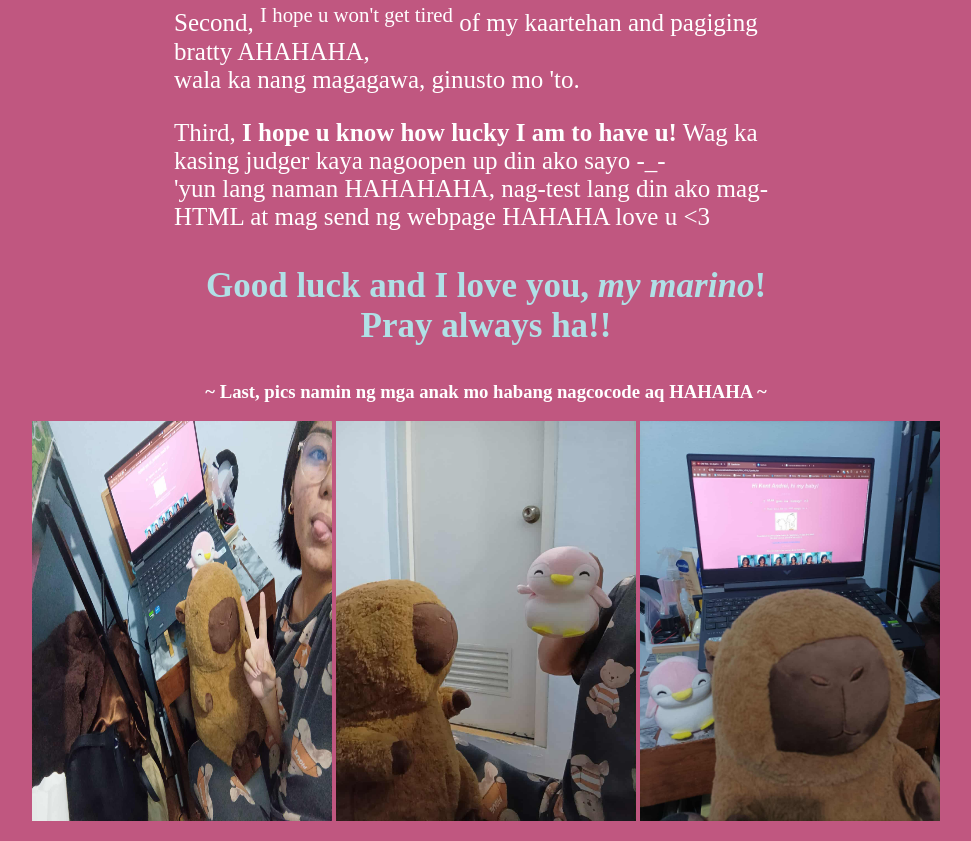
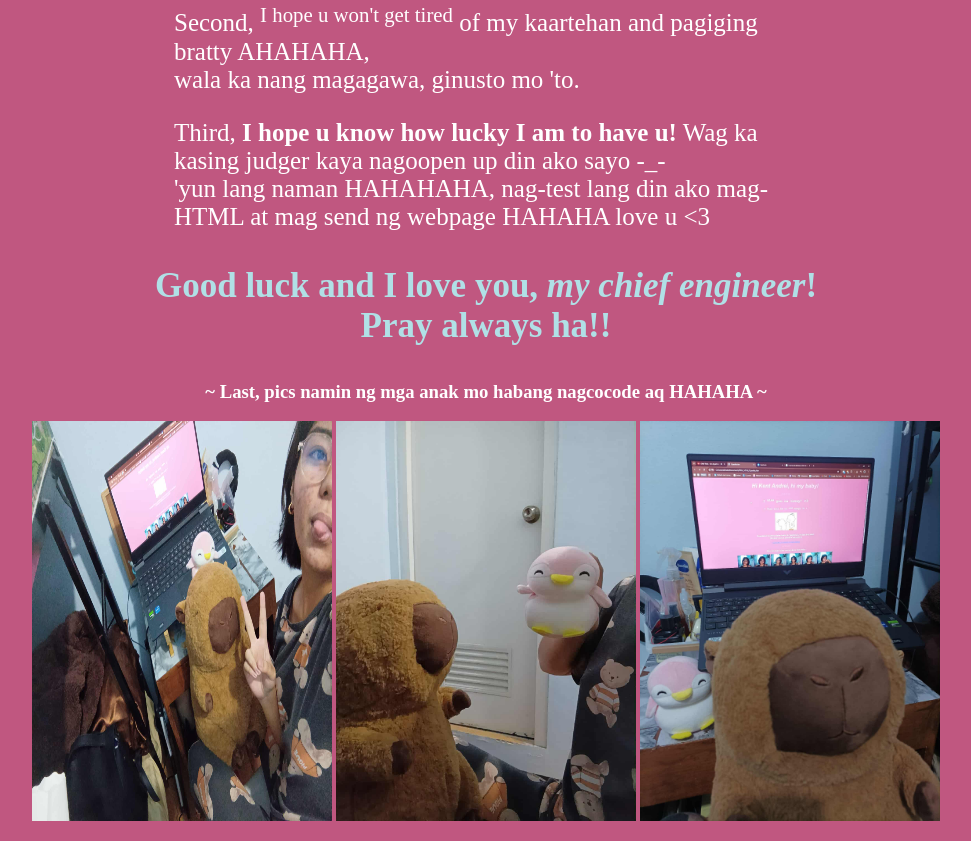
Before and after one commit to fseeli06/fromelitoyou, a plain HTML site: page index.html in a window 1280 px wide. Shown: the part 1231-2072 px from the top of the page, without its empty margins (154-1125 px from the left). Drawn offline with Linux system fonts and the light colour scheme.

Commit message:
Update index.html

```diff
--- a/index.html
+++ b/index.html
@@ -29,7 +29,7 @@
 			<p><p style="font-size:25px;color:white;margin-left:320px;margin-right:320px;">Third, <b>I hope u know how lucky I am to have u!</b> Wag ka kasing judger kaya nagoopen up din ako sayo -_-
 			<br>'yun lang naman HAHAHAHA, nag-test lang din ako mag-HTML at mag send ng webpage HAHAHA love u <3</p>
 
-	<h3><h3 style="font-family:times new roman;font-size:35px;text-align:center;color:powderblue;">Good luck and I love you, <b><i>my marino</b></i>! <br>Pray always ha!!</h3>
+	<h3><h3 style="font-family:times new roman;font-size:35px;text-align:center;color:powderblue;">Good luck and I love you, <b><i>my chief engineer</b></i>! <br>Pray always ha!!</h3>
 		<h3><h3 style="color:white;text-align:center;">~ Last, pics namin ng mga anak mo habang nagcocode aq HAHAHA ~</h3>
 			<div class="image-gallery"><p style="text-align:center;">
  				<img src="cocoandpengu1.jpg" alt="me coding" width="300" height="400">
```
